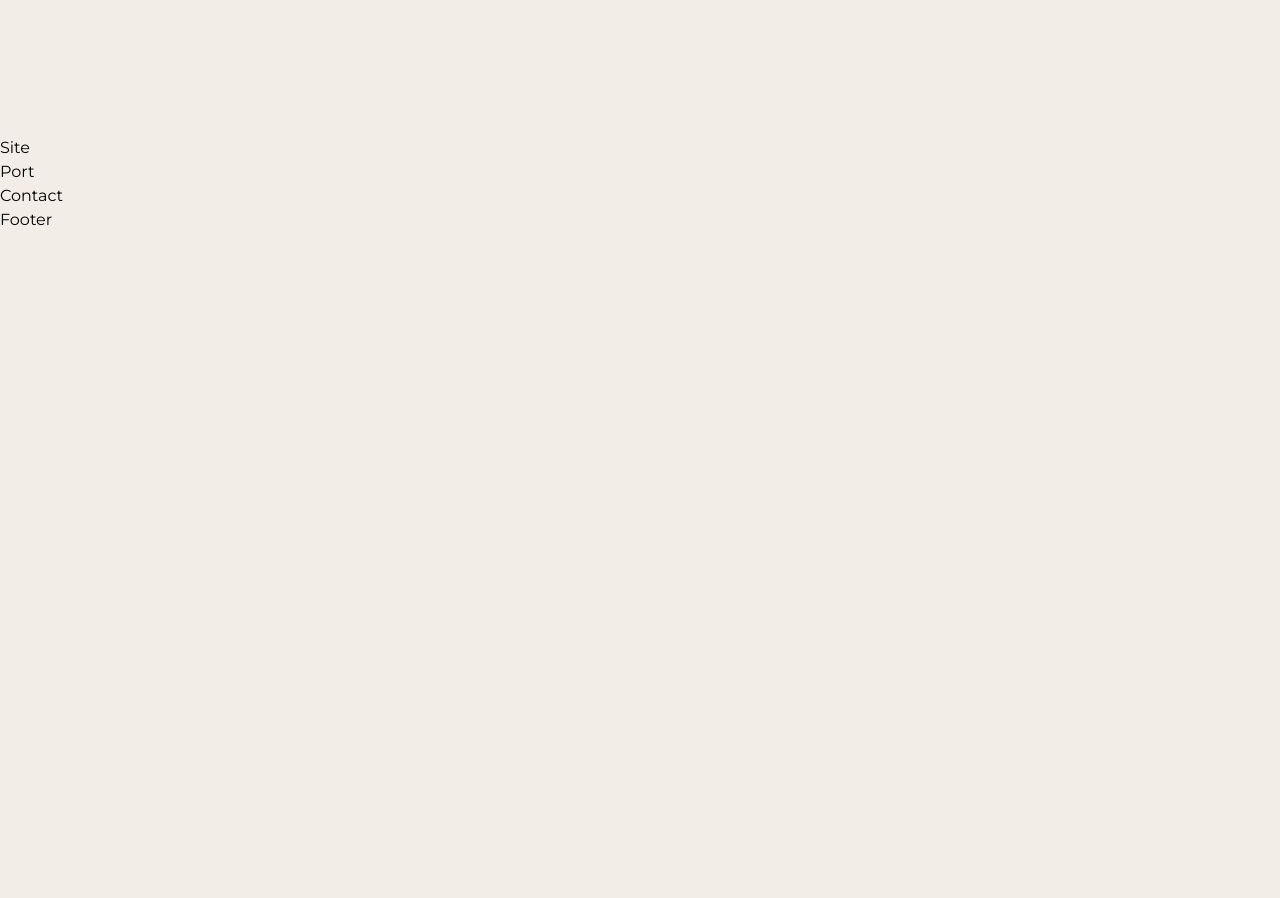
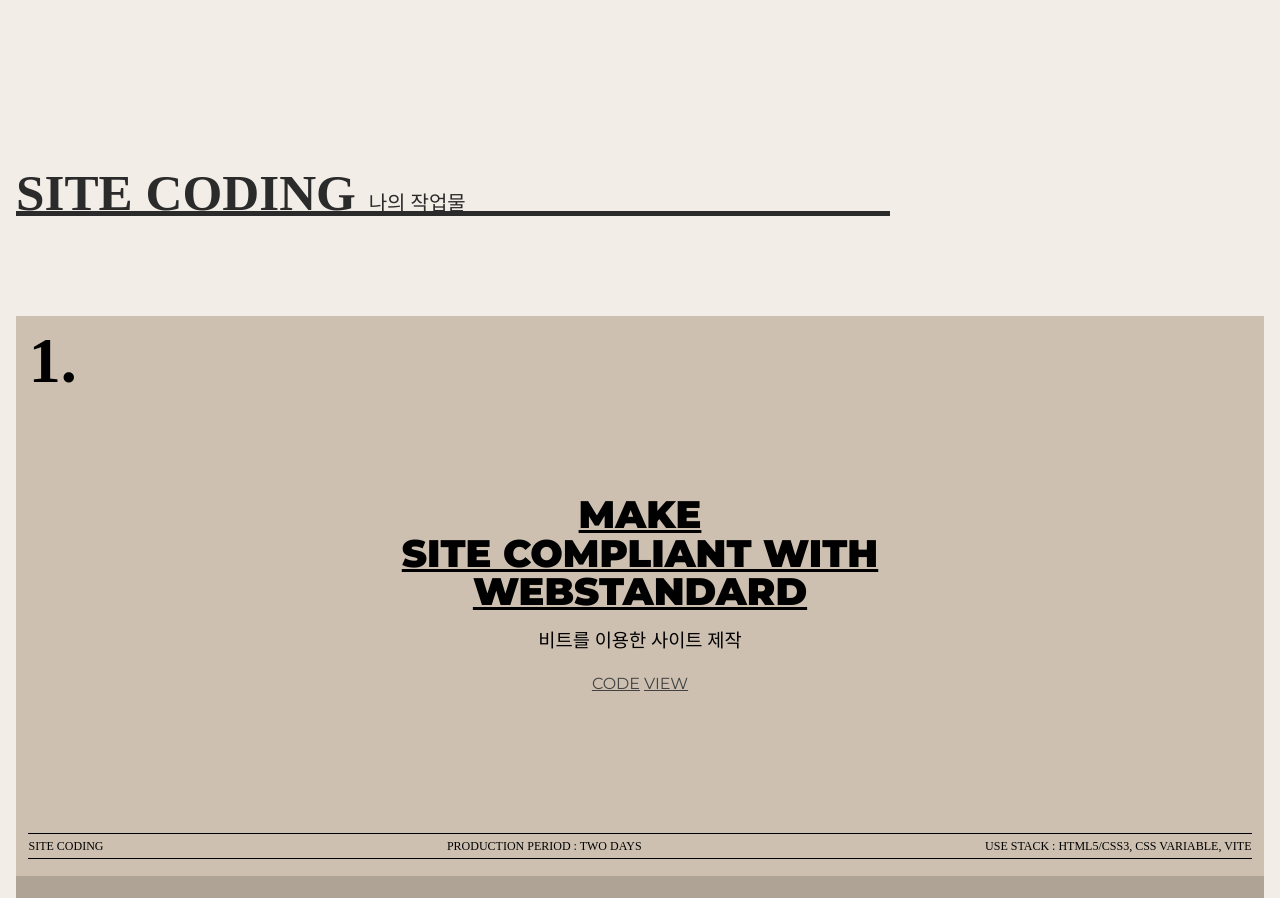
Before and after one commit to dante8/port2023-react, a React (Create React App) app: page / in a window 1280 px wide. Shown: the part 2100-2998 px from the top of the page. Before the commit the page ends 2332 px from the top, so only its background shows below. Built offline with nearby package versions, Linux system fonts and the light colour scheme; a small style sheet from the web is missing; a web font is replaced by a local one.

Commit message:
사이트 완료

```diff
--- a/src/assets/scss/section/_site.scss
+++ b/src/assets/scss/section/_site.scss
@@ -0,0 +1,152 @@
+.site__inner {
+  padding: 16px;
+
+  .site__title {
+    position: sticky;
+    top: 70px;
+    left: 0;
+    width: 70%;
+    height: 5vw;
+    font-size: 4vw;
+    font-weight: 900;
+    line-height: 1.6;
+    font-family: var(--mainKor-font);
+    text-transform: uppercase;
+    color: var(--black100);
+    border-bottom: 0.4vw solid var(--black100);
+    margin-bottom: 100px;
+
+    @media (max-width: 800px) {
+      width: 100%;
+      margin-bottom: 10vw;
+      font-size: 30px;
+      height: auto;
+      top: 68px;
+      z-index: 1000;
+      background-color: var(--mainBg-color);
+    }
+
+    em {
+      font-size: 1.25rem;
+      font-weight: 400;
+      line-height: 2;
+    }
+  }
+  .site__wrap {
+    .site__item {
+      height: 70vh;
+      @include flex-center;
+      flex-direction: column;
+      position: sticky;
+      left: 0;
+
+      &.s1 {
+        background-color: var(--subBg100);
+        top: 180px;
+
+        @media (max-width: 800px) {
+          top: 140px;
+        }
+      }
+      &.s2 {
+        background-color: var(--subBg200);
+        top: 200px;
+
+        @media (max-width: 800px) {
+          top: 160px;
+        }
+      }
+      &.s3 {
+        background-color: var(--subBg300);
+        top: 220px;
+
+        @media (max-width: 800px) {
+          top: 180px;
+        }
+      }
+      &.s4 {
+        background-color: var(--subBg400);
+        top: 240px;
+
+        @media (max-width: 800px) {
+          top: 200px;
+        }
+      }
+      .num {
+        font-size: 5vw;
+        line-height: 1;
+        font-weight: 900;
+        font-family: var(--mainNum-font);
+        position: absolute;
+        left: 1vw;
+        top: 1vw;
+
+        @media (max-width: 800px) {
+          font-size: 80px;
+          left: 20px;
+          top: 20px;
+        }
+      }
+      .text {
+        text-align: center;
+        margin-bottom: 1rem;
+
+        > div {
+          font-size: 3vw;
+          line-height: 1;
+          font-weight: 900;
+          text-transform: uppercase;
+          text-decoration: underline;
+          font-family: var(--mainEng-font);
+
+          @media (max-width: 800px) {
+            font-size: 26px;
+          }
+        }
+      }
+      .title {
+        font-family: var(--mainKor-font);
+        margin-bottom: 1rem;
+      }
+      .btn {
+        a {
+          text-decoration: underline;
+          text-transform: uppercase;
+          color: var(--black200);
+          font-size: 1rem;
+          transition: all 0.3s;
+          margin: 0 2px;
+
+          &:hover {
+            color: var(--black);
+          }
+        }
+      }
+      .info {
+        position: absolute;
+        left: 0;
+        bottom: 3%;
+        width: 98%;
+        margin-left: 1%;
+        border-top: 1px solid var(--black);
+        border-bottom: 1px solid var(--black);
+        display: flex;
+        justify-content: space-between;
+
+        @media (max-width: 800px) {
+          flex-direction: column;
+          width: 90%;
+          margin-left: 5%;
+          padding: 5px 0;
+        }
+
+        span {
+          font-family: var(--mainKor-font);
+          font-size: 12px;
+          padding: 3px 0;
+          text-transform: uppercase;
+        }
+      }
+    }
+  }
+}
--- a/src/components/Site.jsx
+++ b/src/components/Site.jsx
@@ -1,7 +1,84 @@
 import React from "react";
 
+const siteText = [
+  {
+    text: ["make", "site compliant with", "webstandard"],
+    title: "비트를 이용한 사이트 제작",
+    code: "https://github.com/webstoryboy/port2023-vite",
+    view: "https://port2023-vite.netlify.app",
+    info: [
+      "site coding",
+      "production period : two days",
+      "use stack : HTML5/CSS3, CSS Variable, Vite",
+    ],
+  },
+  {
+    text: ["make", "site compliant with", "react.js"],
+    title: "리액트를 이용한 사이트 제작",
+    code: "https://github.com/webstoryboy/port2023-react",
+    view: "https://port2023-react.netlify.app",
+    info: [
+      "site coding",
+      "production period : two days",
+      "use stack : HTML5/CSS3, CSS Variable, Vite",
+    ],
+  },
+  {
+    text: ["make", "site compliant with", "vue.js"],
+    title: "뷰를 이용한 사이트 제작",
+    code: "https://github.com/webstoryboy/port2023-vue",
+    view: "https://port2023-vue.netlify.app",
+    info: [
+      "site coding",
+      "production period : two days",
+      "use stack : HTML5/CSS3, Scss Variable, vue",
+    ],
+  },
+  {
+    text: ["make", "site compliant with", "next.js"],
+    title: "넥스트를 이용한 사이트 제작",
+    code: "https://github.com/webstoryboy/port2023-next",
+    view: "https://port2023-next.netlify.app",
+    info: [
+      "site coding",
+      "production period : two days",
+      "use stack : HTML5/CSS3, Scss Variable, next.js",
+    ],
+  },
+];
+
 const Site = () => {
-  return <div>Site</div>;
+  return (
+    <section id="site">
+      <div className="site__inner">
+        <h2 className="site__title">
+          Site coding <em>나의 작업물</em>
+        </h2>
+        <div className="site__wrap">
+          {siteText.map((site, key) => (
+            <article className={`site__item s${key + 1}`} key={key}>
+              <span className="num">{key + 1}.</span>
+              <div className="text">
+                <div>{site.text[0]}</div>
+                <div>{site.text[1]}</div>
+                <div>{site.text[2]}</div>
+              </div>
+              <h3 className="title">{site.title}</h3>
+              <div className="btn">
+                <a href={site.code}>code</a>
+                <a href={site.view}>view</a>
+              </div>
+              <div className="info">
+                <span>{site.info[0]}</span>
+                <span>{site.info[1]}</span>
+                <span>{site.info[2]}</span>
+              </div>
+            </article>
+          ))}
+        </div>
+      </div>
+    </section>
+  );
 };
 
 export default Site;
```
